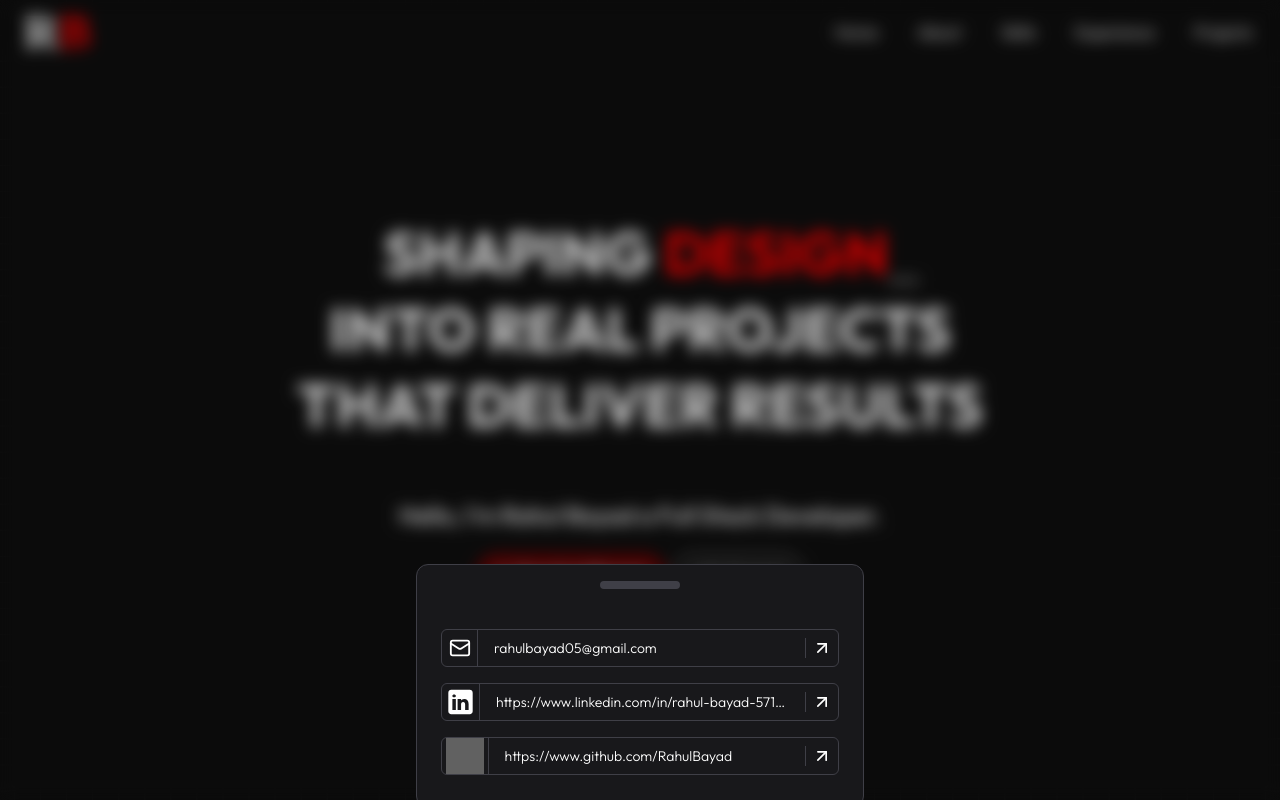
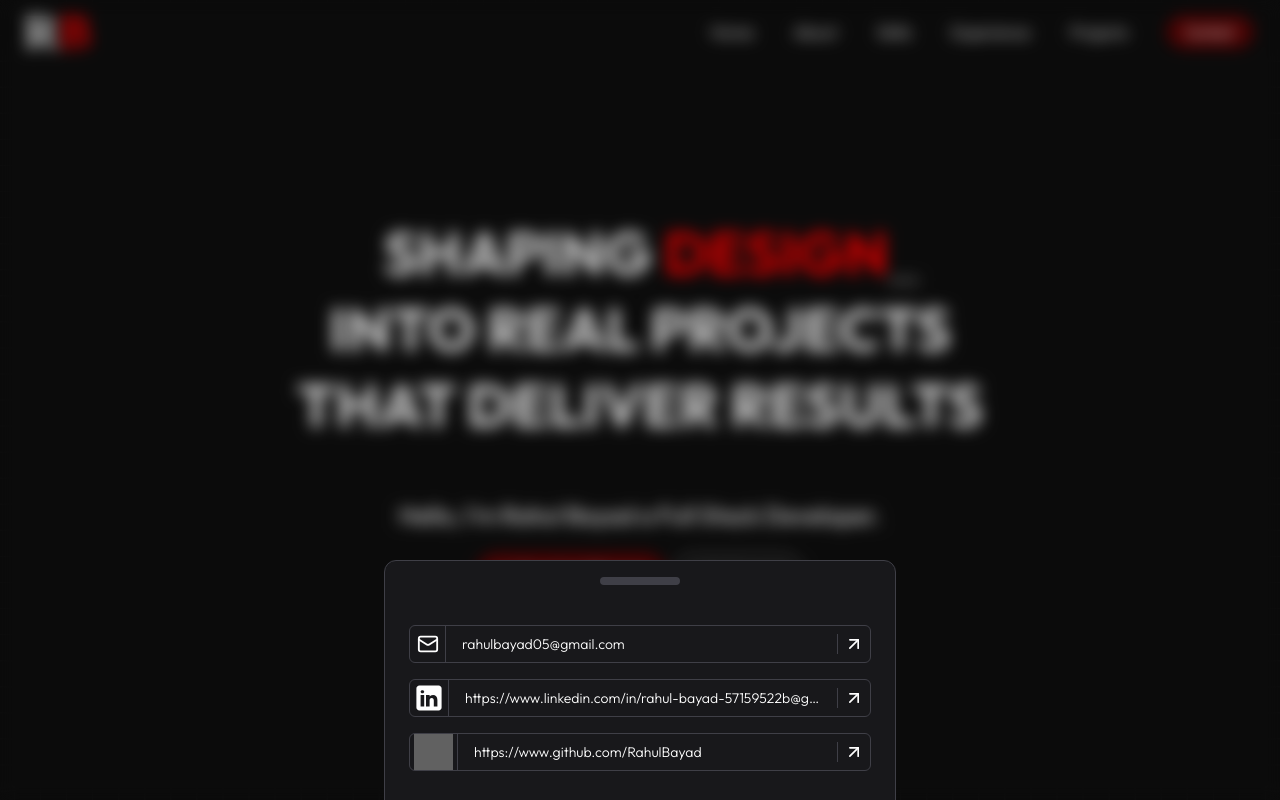
Before and after one commit to RahulBayad/my-portfolio, a React (Vite) app: page / in a window 1280 px wide. Both pictures are taken after a click on the button "Let's Connect". Shown: the top 800 px of the page. Built offline with nearby package versions, Linux system fonts and the light colour scheme; grey boxes are pictures that could not be loaded; a web font is replaced by a local one.

Commit message:
Drawer Fixed

```diff
--- /dev/null
+++ b/src/components/common/ContactDrawer.jsx
@@ -0,0 +1,67 @@
+import { ArrowUpRight, Mail } from "lucide-react";
+import React from "react";
+import { myEmail, myGithub, myLinkedin } from "../../pages/constants";
+
+const ContactDrawer = () => {
+  return (
+    <div className="flex flex-col gap-4 font-light text-sm my-2">
+      <div className="border border-zinc-700 rounded-md flex items-center justify-between">
+        <div className="flex-center px-1 min-w-9 h-9 border-r border-zinc-700">
+          {/* <img src="/icons/github.svg" className=" invert-100 h-9" /> */}
+          <Mail size={22} />
+        </div>
+        <span
+          className="px-4 w-full h-9 leading-9 text-left text-nowrap text-ellipsis overflow-hidden
+                      "
+        >
+          {myEmail}
+        </span>
+        <a
+          href={`mailto:${myEmail}`}
+          title="Visit"
+          className="flex-center px-1.5 border-l border-zinc-700 cursor-pointer"
+        >
+          <ArrowUpRight size={20} />
+        </a>
+      </div>
+
+      <div className="border border-zinc-700 rounded-md flex items-center justify-between">
+        <div className="flex-center px-1 h-9 border-r border-zinc-700">
+          <img src="/icons/linkedin.svg" className="invert-100 h-9" />
+        </div>
+        <span className="px-4 w-full text-left text-nowrap text-ellipsis overflow-hidden">
+          {myLinkedin}
+        </span>
+        <a
+          href={myLinkedin}
+          target="_blank"
+          title="Visit"
+          className="flex-center px-1.5 h-full border-l border-zinc-700 cursor-pointer"
+        >
+          <ArrowUpRight size={20} />
+        </a>
+      </div>
+      <div className="border border-zinc-700 rounded-md flex items-center justify-between">
+        <div className="flex-center px-1 h-9 border-r border-zinc-700">
+          <img src="/icons/github.svg" className=" invert-100 h-9" />
+        </div>
+        <span
+          className="px-4 w-full h-9 leading-9 text-left text-nowrap text-ellipsis overflow-hidden
+                      "
+        >
+          {myGithub}
+        </span>
+        <a
+          href={myGithub}
+          target="_blank"
+          title="Visit"
+          className="flex-center px-1.5 border-l border-zinc-700 cursor-pointer"
+        >
+          <ArrowUpRight size={20} />
+        </a>
+      </div>
+    </div>
+  );
+};
+
+export default ContactDrawer;
--- a/src/components/common/Drawer.jsx
+++ /dev/null
@@ -1,53 +0,0 @@
-import React, { useCallback, useRef, useState } from "react";
-import Button from "../ui/Button";
-
-const Drawer = ({ label, children, className }) => {
-  const [isDrawerOpen, setIsDrawerOpen] = useState(false);
-
-  const openDrawer = useCallback(() => setIsDrawerOpen(true), []);
-  const closeDrawer = useCallback(() => setIsDrawerOpen(false), []);
-
-  const [dragStart, setDragStart] = useState(0);
-
-  function handleDragDown(e) {
-    setDragStart(e.clientY);
-  }
-  function handleDragUp(e) {
-    if (e.clientY - dragStart > 30) {
-      closeDrawer();
-    }
-  }
-
-  return (
-    <>
-      <Button onClick={openDrawer} className="py-1.5">{label}</Button>
-      <div
-        className={`
-            h-screen w-screen bg-black/20 backdrop-blur-sm z-10 fixed top-0 left-0 transition-all duration-1000
-            ${isDrawerOpen ? "" : "hidden"}
-        `}
-      >
-      </div>
-      <div
-          className={`fixed border border-zinc-700 rounded-xl z-20 -bottom-2 left-1/2 -translate-x-1/2 pb-4 lg:px-6
-            transition-all duration-500
-           bg-zinc-900
-           ${isDrawerOpen ? "-bottom-1" : "-bottom-full"}
-           ${className}
-
-           `}
-          onPointerDown={handleDragDown}
-          onPointerUp={handleDragUp}
-
-        >
-          <div className="flex-center pb-6 pt-4" onClick={closeDrawer} >
-            <div className="h-2 w-20 rounded-full bg-zinc-700"></div>
-          </div>
-
-          <div className="py-2 ">{children}</div>
-        </div>
-    </>
-  );
-};
-
-export default Drawer;
--- /dev/null
+++ b/src/components/ui/Drawer.jsx
@@ -0,0 +1,59 @@
+import React, { useCallback, useRef, useState } from "react";
+import Button from "./Button";
+import { createPortal } from "react-dom";
+
+const Drawer = ({ buttonLabel, btnVariant, label, children, className }) => {
+  const [isDrawerOpen, setIsDrawerOpen] = useState(false);
+
+  const openDrawer = useCallback(() => setIsDrawerOpen(true), []);
+  const closeDrawer = useCallback(() => setIsDrawerOpen(false), []);
+
+  const dragStart = useRef(0);
+
+  function handleDragDown(e) {
+    dragStart.current = e.clientY;
+  }
+  function handleDragUp(e) {
+    if (e.clientY - dragStart.current > 30) {
+      closeDrawer();
+    }
+  }
+
+  return (
+    <>
+
+      <div onClick={openDrawer} variant={btnVariant}>
+        {label}
+      </div>
+      { createPortal(
+        <>
+          <div
+            className={`
+            h-screen w-screen bg-black/20 backdrop-blur-sm z-10 fixed top-0 left-0 transition-all duration-1000
+            ${isDrawerOpen ? "" : "hidden"}
+        `}
+          ></div>
+          <div
+            className={`fixed border border-zinc-700 rounded-xl z-20 left-1/2  -translate-x-1/2 pb-6 px-4 lg:px-6
+          transition-all duration-500 bg-zinc-900
+          ${isDrawerOpen ? "-bottom-3" : "-bottom-full"}
+          ${className}
+        `}
+            role="dialog"
+            onPointerDown={handleDragDown}
+            onPointerUp={handleDragUp}
+          >
+            <div className="flex-center pb-6 pt-4" onClick={closeDrawer}>
+              <div className="h-2 w-20 rounded-full bg-zinc-700"></div>
+            </div>
+
+            <div className="py-2">{children}</div>
+          </div>
+        </>,
+        document.body
+      )}
+    </>
+  );
+};
+
+export default Drawer;
--- a/src/pages/Header.jsx
+++ b/src/pages/Header.jsx
@@ -2,6 +2,8 @@ import React, { useEffect, useState } from "react";
 import Button from "../components/ui/Button";
 import { headerNavigations } from "./constants";
 import { Menu, X } from "lucide-react";
+import Drawer from "../components/ui/Drawer";
+import ContactDrawer from "../components/common/ContactDrawer";
 
 function Header() {
   const [isSidebarOpen, setIsSidebarOpen] = useState(false);
@@ -24,7 +26,7 @@ function Header() {
           <span className="text-primary">B</span>
         </button>
       </div>
-      <nav className="flex-none">
+      <nav className="flex-none ml-2">
         <ul className=" hidden sm:flex items-center gap-x-10 px-1">
           {headerNavigations.map((nav) => (
             <li key={nav.title}>
@@ -36,11 +38,15 @@ function Header() {
               </a>
             </li>
           ))}
-          {/* <li>
-            <Button className="text-sm font-medium" variant="primary">
-              Contact
-            </Button>
-          </li> */}
+          <li>
+            <Drawer
+              label={<Button className="text-sm font-medium" variant="primary">Contact</Button>}
+              btnVariant="primary"
+              className="w-[94%] max-w-md lg:w-lg"
+            >
+              <ContactDrawer />
+            </Drawer>
+          </li>
         </ul>
 
         {/* For Mobile  */}
@@ -59,9 +65,11 @@ function Header() {
           <button className="absolute right-3 top-2" onClick={closeSidebar}>
             <X />
           </button>
-          <ul className={`flex flex-col gap-2 h-full transition-all ease-out duration-900
+          <ul
+            className={`flex flex-col gap-2 h-full transition-all ease-out duration-900
               ${isSidebarOpen ? "translate-y-0" : "-translate-y-[100%]"}
-            `}>
+            `}
+          >
             {headerNavigations.map((nav) => (
               <li key={nav.title} className="flex gap-3" onClick={closeSidebar}>
                 <div className="flex-center">
--- a/src/pages/sections/Hero.jsx
+++ b/src/pages/sections/Hero.jsx
@@ -28,7 +28,8 @@ import Button from "../../components/ui/Button";
 import TypingWords from "../../components/ui/TypingWords";
 import { myEmail, myGithub, myLinkedin } from "../constants";
 import { TextPlugin } from "gsap/TextPlugin";
-import Drawer from "../../components/common/Drawer";
+import Drawer from "../../components/ui/Drawer";
+import ContactDrawer from "../../components/common/ContactDrawer";
 
 gsap.registerPlugin(ScrollTrigger, TextPlugin);
 
@@ -107,64 +108,18 @@ const Hero = () => {
                 <span>Download Resume</span>
               </Button>
             </a>
-            <Drawer label="Let's Connect" className="w-[94%] max-w-md lg:w-lg">
-              <div className="flex flex-col gap-4 font-light text-sm my-2">
-                <div className="border border-zinc-700 rounded-md flex items-center justify-between">
-                  <div className="flex-center px-1 min-w-9 h-9 border-r border-zinc-700">
-                    {/* <img src="/icons/github.svg" className=" invert-100 h-9" /> */}
-                    <Mail size={22}/>
-                  </div>
-                  <span
-                    className="px-4 w-full h-9 leading-9 text-left text-nowrap text-ellipsis overflow-hidden
-                      "
-                  >
-                    {myEmail}
-                  </span>
-                  <a
-                    href={`mailto:${myEmail}`}
-                    title="Visit"
-                    className="flex-center px-1.5 border-l border-zinc-700 cursor-pointer"
-                  >
-                    <ArrowUpRight size={20} />
-                  </a>
-                </div>
-
-                <div className="border border-zinc-700 rounded-md flex items-center justify-between">
-                  <div className="flex-center px-1 h-9 border-r border-zinc-700">
-                    <img src="/icons/linkedin.svg" className="invert-100 h-9" />
-                  </div>
-                  <span className="px-4 w-full text-left text-nowrap text-ellipsis overflow-hidden">
-                    {myLinkedin}
-                  </span>
-                  <a
-                    href={myLinkedin}
-                    target="_blank"
-                    title="Visit"
-                    className="flex-center px-1.5 h-full border-l border-zinc-700 cursor-pointer"
-                  >
-                    <ArrowUpRight size={20} />
-                  </a>
-                </div>
-                <div className="border border-zinc-700 rounded-md flex items-center justify-between">
-                  <div className="flex-center px-1 h-9 border-r border-zinc-700">
-                    <img src="/icons/github.svg" className=" invert-100 h-9" />
-                  </div>
-                  <span
-                    className="px-4 w-full h-9 leading-9 text-left text-nowrap text-ellipsis overflow-hidden
-                      "
-                  >
-                    {myGithub}
-                  </span>
-                  <a
-                    href={myGithub}
-                    target="_blank"
-                    title="Visit"
-                    className="flex-center px-1.5 border-l border-zinc-700 cursor-pointer"
-                  >
-                    <ArrowUpRight size={20} />
-                  </a>
-                </div>
-              </div>
+            <Drawer
+              buttonLabel="Let's Connect"
+              label={
+                <Button
+                  className="py-1.5"
+                >
+                  Let's Connect
+                </Button>
+              }
+              className="max-w-lg w-[94%]"
+            >
+              <ContactDrawer />
             </Drawer>
           </div>
         </div>
```
